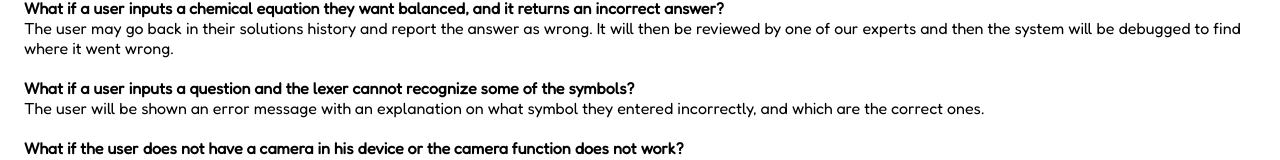
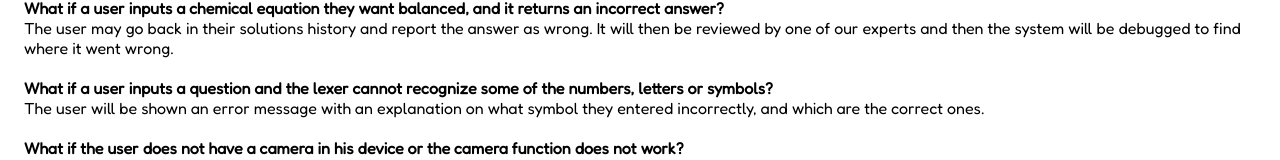
Before and after one commit to Colomba03/ChemCamApp.github.io, a React (Create React App) app: page /risks in a window 1280 px wide. Shown: the part 896-1056 px from the top of the page. Built offline with nearby package versions, Linux system fonts and the light colour scheme.

Commit message:
updated info

```diff
--- a/src/views/Risks.js
+++ b/src/views/Risks.js
@@ -99,7 +99,7 @@ function Risks() {
         by one of our experts and then the system will be debugged to find where it went wrong.
       </div>
       <br />
-      <b>What if a user inputs a question and the lexer cannot recognize some of the symbols?</b>
+      <b>What if a user inputs a question and the lexer cannot recognize some of the numbers, letters or symbols?</b>
       <div>
         The user will be shown an error message with an explanation on what symbol they entered incorrectly,
         and which are the correct ones.
```
Also changed, not shown: src/assets/soft-arch.png.
